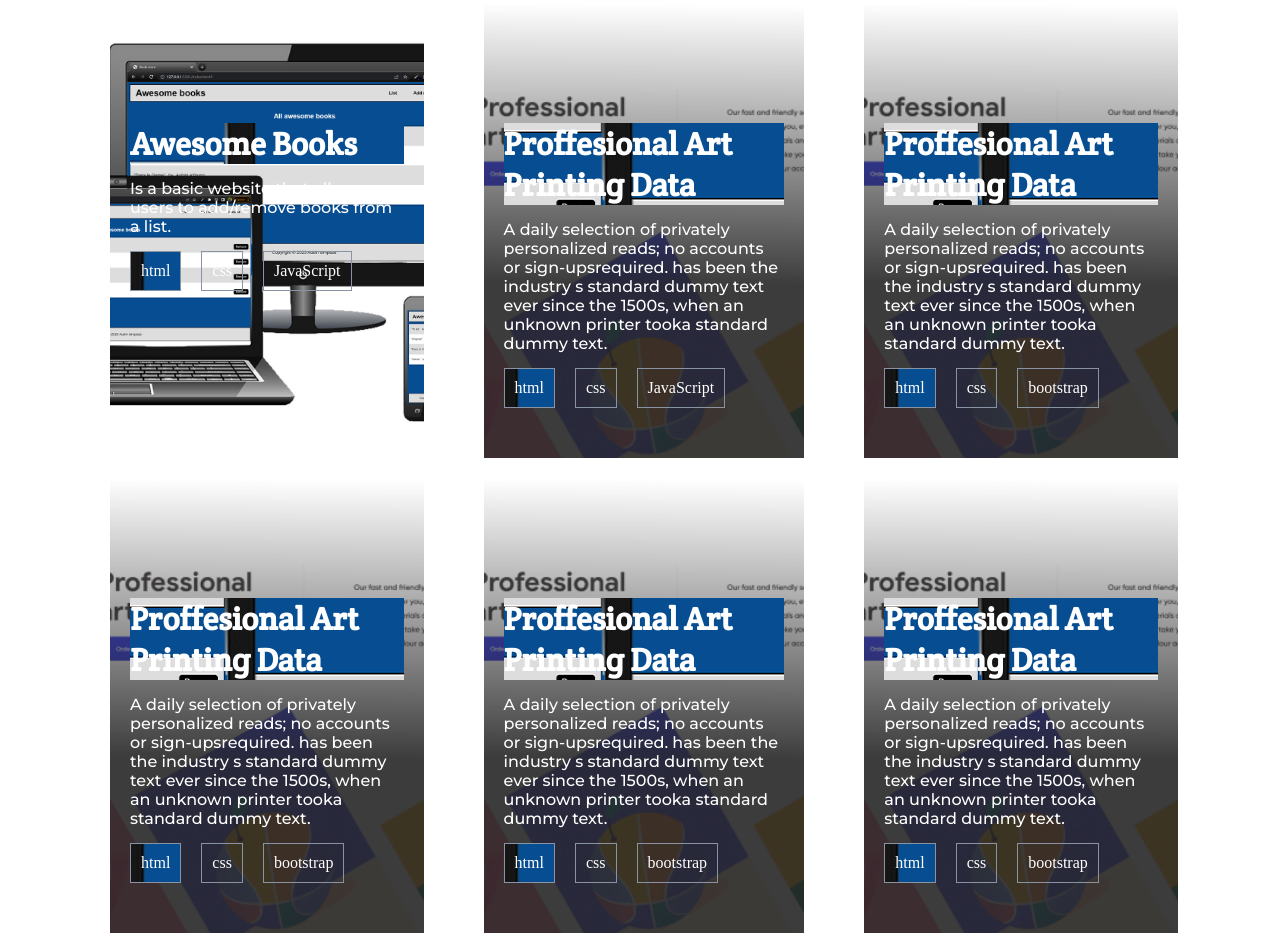
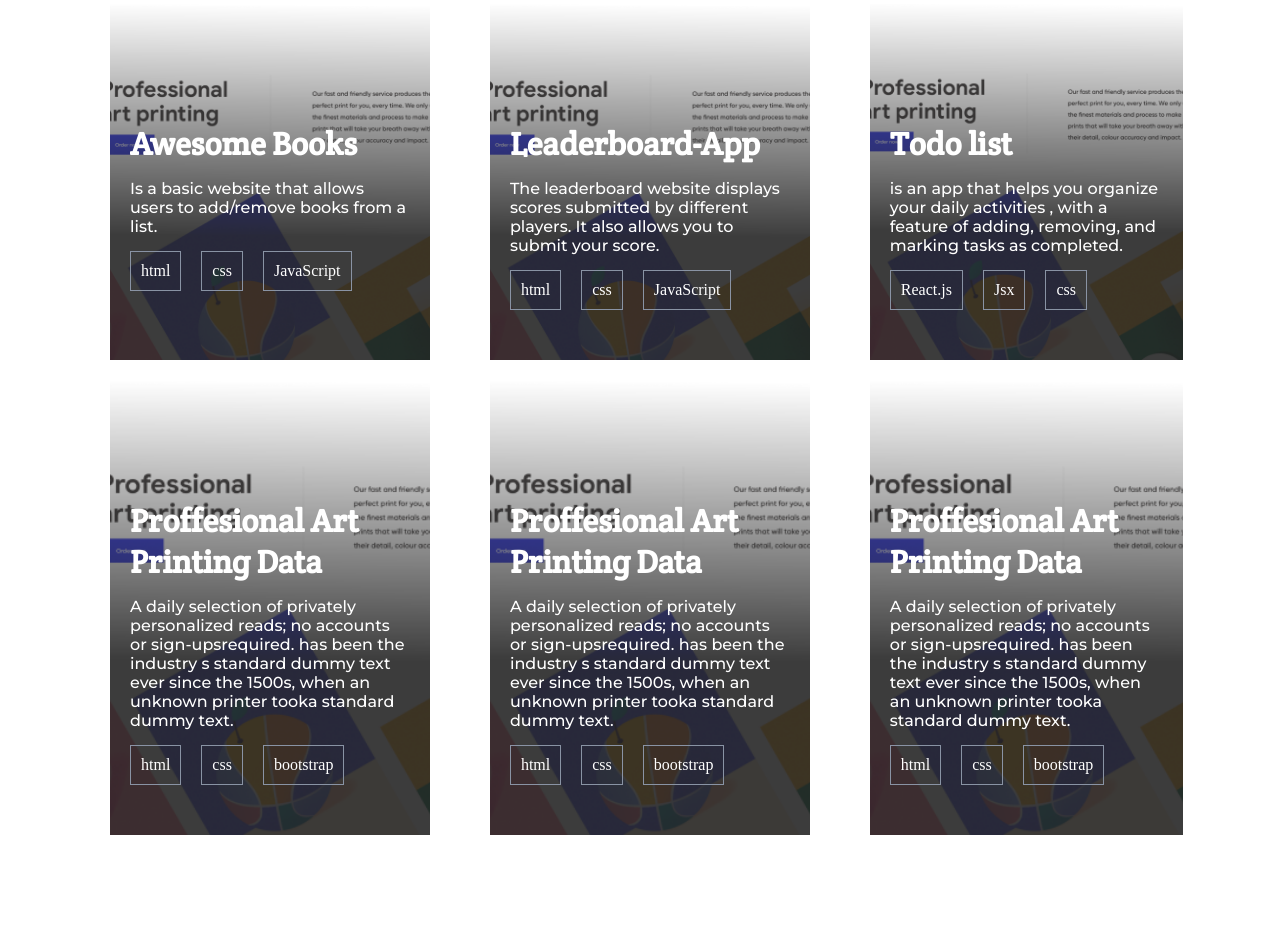
Before and after one commit to aubinleyoung/Responsive-Portfolio-Website-Aubin, a website: page index.html in a window 1280 px wide. Shown: the part 1574-2510 px from the top of the page. Drawn offline with Linux system fonts and the light colour scheme; a web font is replaced by a local one.

Commit message:
Add new projects

```diff
--- a/script.js
+++ b/script.js
@@ -41,25 +41,24 @@ const table = [
   },
   {
     id: 3,
-    name: 'Proffesional Art Printing Data',
-    description:
-      'A daily selection of privately personalized reads; no accounts or sign-upsrequired. has been the industry s standard dummy text ever since the 1500s, when an unknown printer tooka standard dummy text.',
-    featuredImage: 'assets/images/Snapshoot Portfolio.png',
+    name: 'Leaderboard-App',
+    description:'The leaderboard website displays scores submitted by different players. It also allows you to submit your score.',
+    featuredImage: 'assets/images/allscreen.jpg',
     technologies: ['html', 'css', 'JavaScript'],
     projecDetails: 'see-project',
-    linkToLive_version: 'See Live',
-    linkToSource: 'See Source',
+    linkToLive_version: 'https://aubinleyoung.github.io/Leaderboard-App/dist/',
+    linkToSource: 'https://github.com/aubinleyoung/Leaderboard-App',
   },
   {
     id: 4,
-    name: 'Proffesional Art Printing Data',
+    name: 'Todo list',
     description:
-      'A daily selection of privately personalized reads; no accounts or sign-upsrequired. has been the industry s standard dummy text ever since the 1500s, when an unknown printer tooka standard dummy text.',
-    featuredImage: 'assets/images/Snapshoot Portfolio.png',
-    technologies: ['html', 'css', 'bootstrap', 'React', 'Ruby', 'JavaScript'],
+      'is an app that  helps you organize your daily activities , with a feature of adding, removing, and marking tasks as completed.',
+    featuredImage: 'assets/images/view.jpg',
+    technologies: ['React.js','Jsx','css'],
     projecDetails: 'see-project',
-    linkToLive_version: 'See Live',
-    linkToSource: 'See Source',
+    linkToLive_version: 'https://react-todo-list-ds5z.onrender.com/',
+    linkToSource: 'https://github.com/aubinleyoung/todo-list',
   },
   {
     id: 5,
--- a/style.css
+++ b/style.css
@@ -898,8 +898,8 @@ a {
   }
 }
 
-.pjt :nth-child(1) {
+/* .pjt :nth-child(1) {
   background-image: url(./assets/images/awesome-books.jpg);
   overflow: hidden;
   background-position: center;
-}
+} */
```
Also changed, not shown: assets/images/allscreen.jpg (added), assets/images/view.jpg (added).
